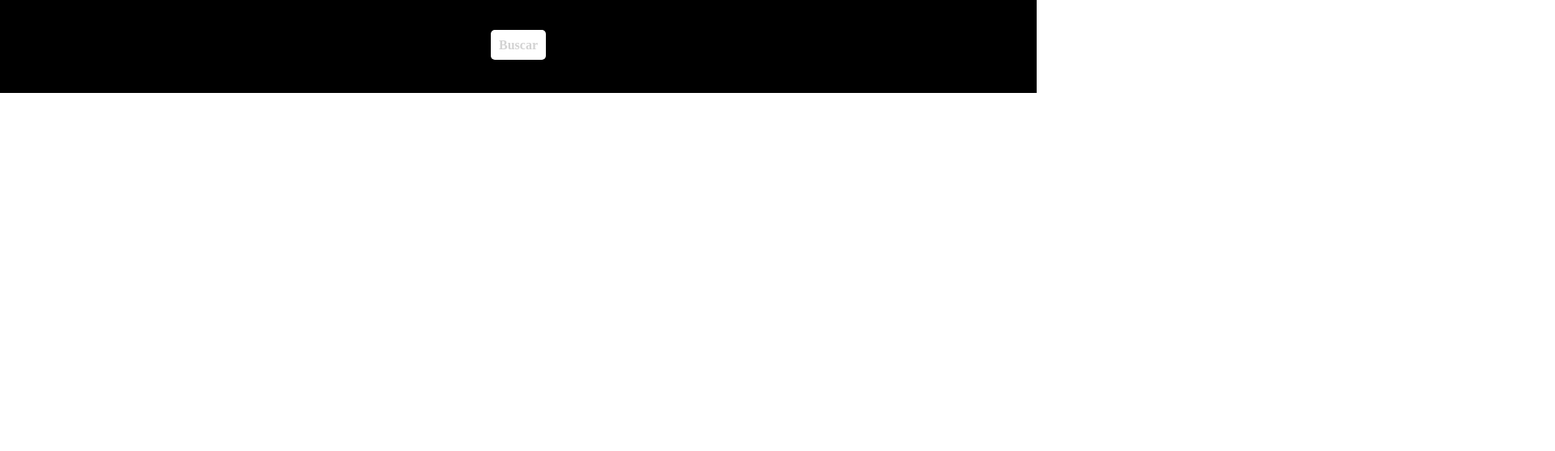
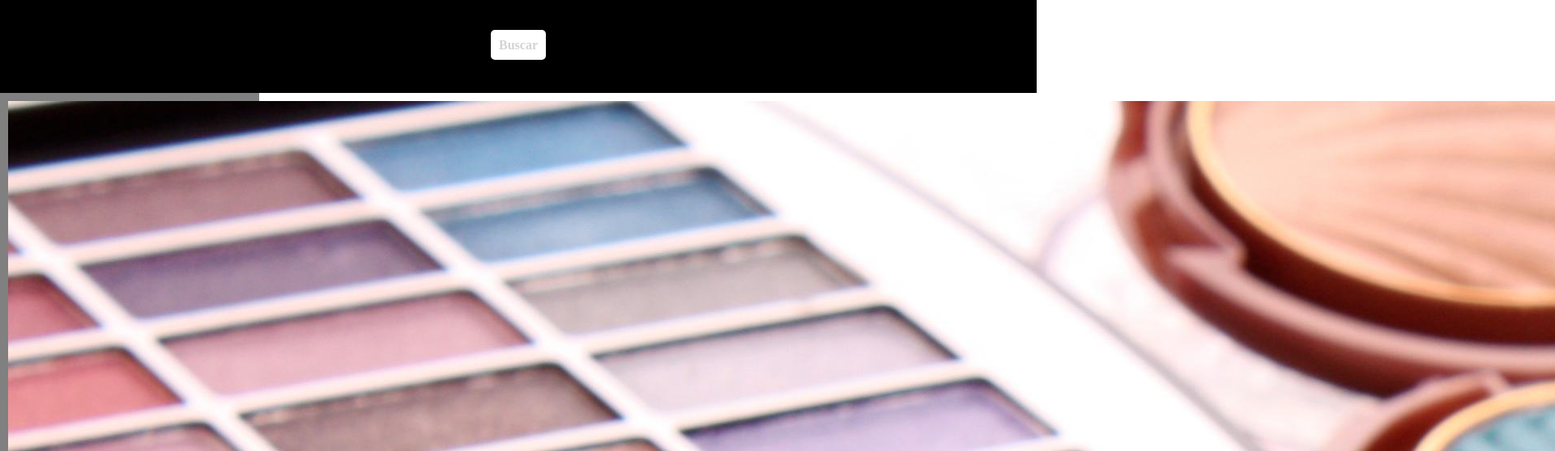
Before and after one commit to hitalomarcos/html-css, a plain HTML site: page desafios/ex0011/Projeto.html in a window 1280 px wide. Shown: the part 58-616 px from the top of the page at 81% size, 1920 px wide, since content can reach past the window. Drawn offline with Linux system fonts and the light colour scheme.

Commit message:
atualizado

```diff
--- a/desafios/ex0011/Projeto.html
+++ b/desafios/ex0011/Projeto.html
@@ -17,6 +17,7 @@
     </nav>
     <main>
         <section class="imagem" id="img01">
+            <img src="imagens/1.jpg" alt="imagem">
 
         </section>
     </main>
--- a/desafios/ex0011/style.css
+++ b/desafios/ex0011/style.css
@@ -29,12 +29,20 @@ nav > a {
     font-weight: bold;
     transition-duration: .5s;
 }
-
-section#img01 {
-    background-image: url('imagens/1.jpg');
+nav a:hover {
+    background-color: lightcoral;
 }
 
 section.imagem {
+    display: inline-block;
+    padding: 10px;
+    width: 300px;
+
+    background-color: grey;
+    background-size: cover;
+    background-attachment: fixed;
+}
+
+section#imagem {
     background-image: url('imagens/1.jpg');
-    background-size: 100% 100%;
 }
```
